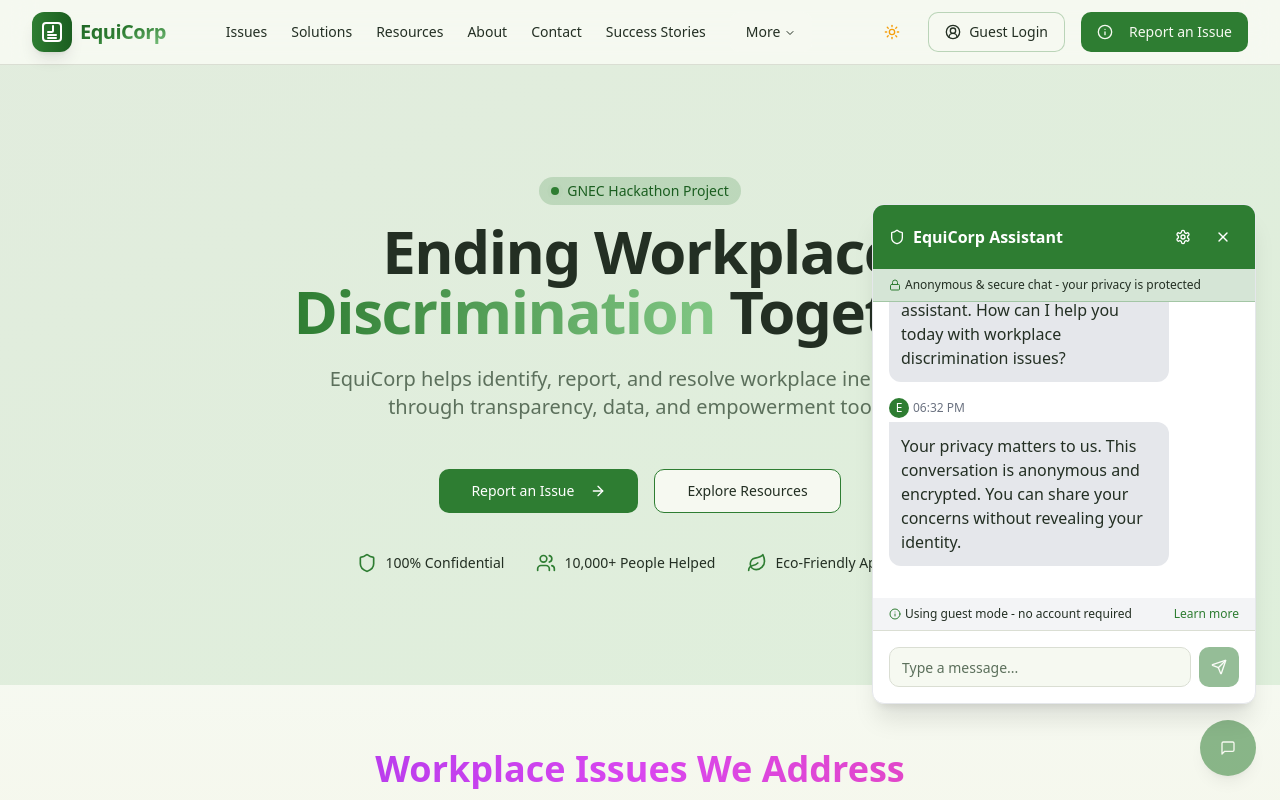
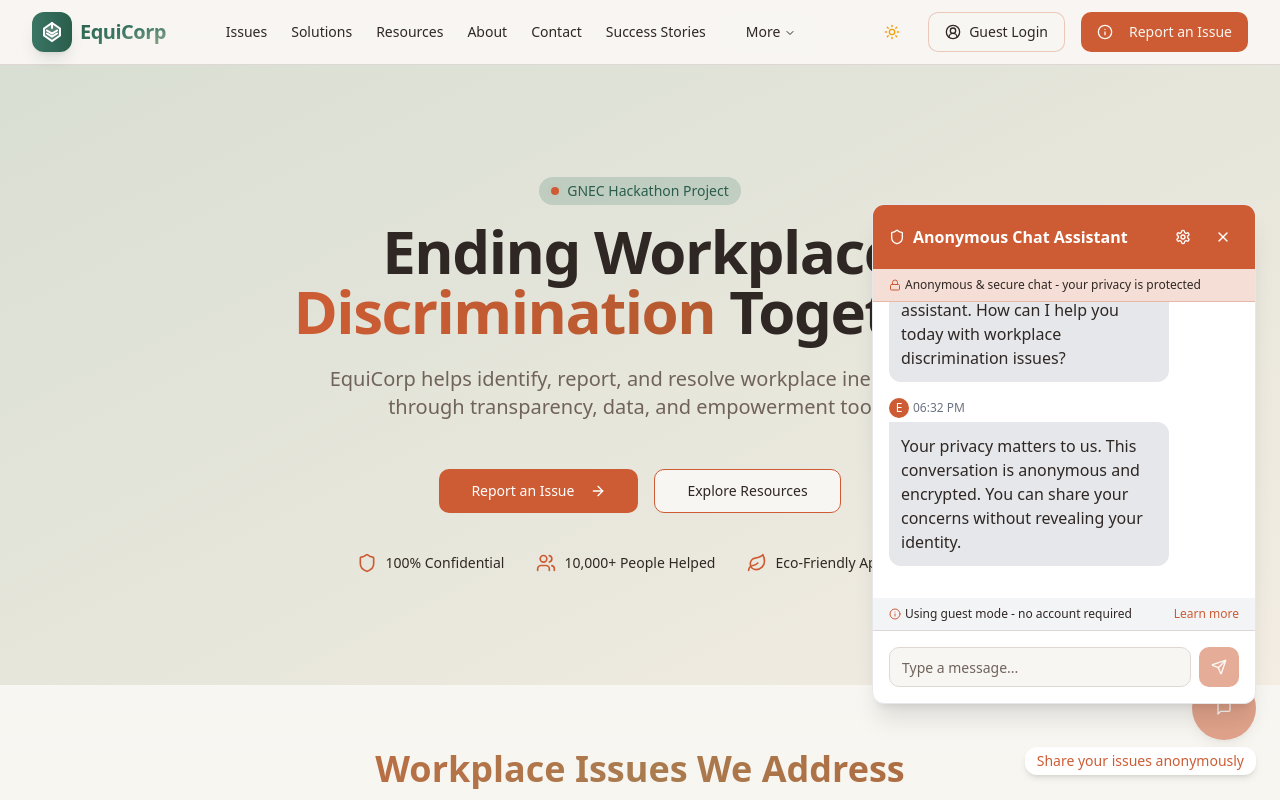
Before and after one commit to arnavsahaa/EquiCorp, a React (Vite) app: page / in a window 1280 px wide. Both pictures are taken after a click on the button "Open Chat". Shown: the top 800 px of the page. Built offline with nearby package versions, Linux system fonts and the light colour scheme.

Commit message:
Refactor: Improve app color scheme and chatbot UI
- Updated the color scheme for a more modern and visually appealing design.
- Enhanced the chatbot UI for better visibility and user experience.
- Added "Share your issues anonymously" text to the chatbot.

```diff
--- a/src/components/chat-bot.tsx
+++ b/src/components/chat-bot.tsx
@@ -1,4 +1,3 @@
-
 import { useState, useRef, useEffect } from "react";
 import { Button } from "@/components/ui/button";
 import { Input } from "@/components/ui/input";
@@ -238,23 +237,29 @@ export function ChatBot() {
 
   return (
     <>
-      {/* Chat Bot Button with animation */}
-      <Button
-        onClick={() => setIsOpen(true)}
-        className="fixed bottom-6 right-6 rounded-full h-14 w-14 shadow-lg bg-nature-green hover:bg-nature-forest animate-pulse hover:animate-none hover:scale-110 transition-transform z-50"
-      >
-        <MessageSquare className="h-6 w-6" />
-        <span className="sr-only">Open Chat</span>
-      </Button>
+      {/* Chat Bot Button with animation and better visibility */}
+      <div className="fixed bottom-6 right-6 z-50 flex flex-col items-end space-y-2">
+        <Button
+          onClick={() => setIsOpen(true)}
+          className={`rounded-full h-16 w-16 shadow-lg bg-nature-terracotta hover:bg-nature-rust
+                     animate-pulse hover:animate-none hover:scale-110 transition-transform`}
+        >
+          <MessageSquare className="h-7 w-7" />
+          <span className="sr-only">Open Chat</span>
+        </Button>
+        <div className="bg-white dark:bg-gray-800 py-1 px-3 rounded-lg shadow-md text-sm font-medium text-nature-terracotta animate-bounce-subtle">
+          Share your issues anonymously
+        </div>
+      </div>
 
       {/* Chat Bot Panel */}
       {isOpen && (
         <div className="fixed bottom-24 right-6 w-80 md:w-96 h-[500px] bg-white dark:bg-gray-900 rounded-xl shadow-xl border border-gray-200 dark:border-gray-800 flex flex-col z-50 overflow-hidden animate-fade-in">
           {/* Header */}
-          <div className="bg-nature-green p-4 text-white flex justify-between items-center">
+          <div className="bg-nature-terracotta p-4 text-white flex justify-between items-center">
             <div className="flex items-center gap-2">
               <Shield className="h-4 w-4" />
-              <h3 className="font-semibold">EquiCorp Assistant</h3>
+              <h3 className="font-semibold">Anonymous Chat Assistant</h3>
             </div>
             <div className="flex items-center gap-2">
               <Button
@@ -278,8 +283,8 @@ export function ChatBot() {
           </div>
 
           {/* Privacy Banner */}
-          <div className="bg-nature-green/20 px-4 py-2 text-xs flex items-center border-b border-nature-green/30">
-            <Lock className="h-3 w-3 mr-1 text-nature-green" />
+          <div className="bg-nature-terracotta/20 px-4 py-2 text-xs flex items-center border-b border-nature-terracotta/30">
+            <Lock className="h-3 w-3 mr-1 text-nature-terracotta" />
             <span>Anonymous & secure chat - your privacy is protected</span>
           </div>
 
@@ -306,7 +311,7 @@ export function ChatBot() {
                 >
                   <div className="flex items-center mb-1">
                     {msg.role === "bot" ? (
-                      <div className="w-5 h-5 rounded-full bg-nature-green flex items-center justify-center text-white text-xs mr-1">
+                      <div className="w-5 h-5 rounded-full bg-nature-terracotta flex items-center justify-center text-white text-xs mr-1">
                         E
                       </div>
                     ) : (
@@ -317,7 +322,7 @@ export function ChatBot() {
                   <div
                     className={`p-3 rounded-lg ${
                       msg.role === "user"
-                        ? "bg-nature-green text-white rounded-tr-none"
+                        ? "bg-nature-terracotta text-white rounded-tr-none"
                         : "bg-gray-200 dark:bg-gray-700 rounded-tl-none"
                     }`}
                   >
@@ -329,7 +334,7 @@ export function ChatBot() {
               {isTyping && (
                 <div className="mb-4 mr-auto max-w-[80%]">
                   <div className="flex items-center mb-1">
-                    <div className="w-5 h-5 rounded-full bg-nature-green flex items-center justify-center text-white text-xs mr-1">
+                    <div className="w-5 h-5 rounded-full bg-nature-terracotta flex items-center justify-center text-white text-xs mr-1">
                       E
                     </div>
                   </div>
@@ -352,13 +357,13 @@ export function ChatBot() {
               {/* Guest Login Prompt */}
               <div className="px-4 py-2 bg-gray-100 dark:bg-gray-800 text-xs flex items-center justify-between">
                 <div className="flex items-center">
-                  <Info className="h-3 w-3 mr-1 text-nature-green" />
+                  <Info className="h-3 w-3 mr-1 text-nature-terracotta" />
                   <span>Using guest mode - no account required</span>
                 </div>
                 <Button
                   variant="link"
                   size="sm"
-                  className="text-xs p-0 h-auto text-nature-green"
+                  className="text-xs p-0 h-auto text-nature-terracotta"
                   onClick={() => {
                     toast({
                       title: "Guest Mode Active",
@@ -383,7 +388,7 @@ export function ChatBot() {
                   <Button
                     size="icon"
                     onClick={handleSend}
-                    className={`${isGeminiEnabled ? 'bg-nature-green' : 'bg-nature-green'} hover:bg-nature-forest transition-colors`}
+                    className={`${isGeminiEnabled ? 'bg-nature-terracotta' : 'bg-nature-terracotta'} hover:bg-nature-rust transition-colors`}
                     disabled={!input.trim()}
                   >
                     <Send className="h-4 w-4" />
@@ -391,7 +396,7 @@ export function ChatBot() {
                 </div>
                 {isGeminiEnabled && (
                   <div className="mt-2 flex items-center justify-center">
-                    <span className="text-xs text-nature-green">Powered by Google Gemini</span>
+                    <span className="text-xs text-nature-terracotta">Powered by Google Gemini</span>
                   </div>
                 )}
               </div>
--- a/src/components/header.tsx
+++ b/src/components/header.tsx
@@ -11,7 +11,6 @@ import {
   NavigationMenuLink,
   NavigationMenuList,
   NavigationMenuTrigger,
-  navigationMenuTriggerStyle,
 } from "@/components/ui/navigation-menu";
 
 export function Header() {
@@ -29,23 +28,23 @@ export function Header() {
 
         {/* Desktop Navigation */}
         <nav className="hidden md:flex items-center gap-6">
-          <a href="#issues" className="text-sm font-medium hover:text-nature-green transition-colors hover:scale-105 transform duration-200">Issues</a>
-          <a href="#solutions" className="text-sm font-medium hover:text-nature-green transition-colors hover:scale-105 transform duration-200">Solutions</a>
-          <a href="#resources" className="text-sm font-medium hover:text-nature-green transition-colors hover:scale-105 transform duration-200">Resources</a>
-          <a href="#about" className="text-sm font-medium hover:text-nature-green transition-colors hover:scale-105 transform duration-200">About</a>
-          <a href="#contact" className="text-sm font-medium hover:text-nature-green transition-colors hover:scale-105 transform duration-200">Contact</a>
-          <a href="/stories" className="text-sm font-medium hover:text-nature-green transition-colors hover:scale-105 transform duration-200">Success Stories</a>
+          <a href="#issues" className="text-sm font-medium hover:text-nature-terracotta transition-colors hover:scale-105 transform duration-200">Issues</a>
+          <a href="#solutions" className="text-sm font-medium hover:text-nature-terracotta transition-colors hover:scale-105 transform duration-200">Solutions</a>
+          <a href="#resources" className="text-sm font-medium hover:text-nature-terracotta transition-colors hover:scale-105 transform duration-200">Resources</a>
+          <a href="#about" className="text-sm font-medium hover:text-nature-terracotta transition-colors hover:scale-105 transform duration-200">About</a>
+          <a href="#contact" className="text-sm font-medium hover:text-nature-terracotta transition-colors hover:scale-105 transform duration-200">Contact</a>
+          <a href="/stories" className="text-sm font-medium hover:text-nature-terracotta transition-colors hover:scale-105 transform duration-200">Success Stories</a>
 
           {/* More Options Menu */}
           <NavigationMenu>
             <NavigationMenuList>
               <NavigationMenuItem>
-                <NavigationMenuTrigger className="hover:text-nature-green">More</NavigationMenuTrigger>
+                <NavigationMenuTrigger className="hover:text-nature-terracotta">More</NavigationMenuTrigger>
                 <NavigationMenuContent>
                   <ul className="grid w-[200px] gap-3 p-4">
                     <li>
                       <NavigationMenuLink asChild>
-                        <a href="/faq" className="flex items-center gap-2 p-2 hover:bg-nature-green/10 rounded-md transition-colors">
+                        <a href="/faq" className="flex items-center gap-2 p-2 hover:bg-nature-terracotta/10 rounded-md transition-colors">
                           <Search className="w-4 h-4" />
                           <span>FAQ</span>
                         </a>
@@ -53,7 +52,7 @@ export function Header() {
                     </li>
                     <li>
                       <NavigationMenuLink asChild>
-                        <a href="/blog" className="flex items-center gap-2 p-2 hover:bg-nature-green/10 rounded-md transition-colors">
+                        <a href="/blog" className="flex items-center gap-2 p-2 hover:bg-nature-terracotta/10 rounded-md transition-colors">
                           <Info className="w-4 h-4" />
                           <span>Blog</span>
                         </a>
@@ -61,7 +60,7 @@ export function Header() {
                     </li>
                     <li>
                       <NavigationMenuLink asChild>
-                        <a href="/stories" className="flex items-center gap-2 p-2 hover:bg-nature-green/10 rounded-md transition-colors">
+                        <a href="/stories" className="flex items-center gap-2 p-2 hover:bg-nature-terracotta/10 rounded-md transition-colors">
                           <User className="w-4 h-4" />
                           <span>Success Stories</span>
                         </a>
@@ -69,7 +68,7 @@ export function Header() {
                     </li>
                     <li>
                       <NavigationMenuLink asChild>
-                        <a href="/legal" className="flex items-center gap-2 p-2 hover:bg-nature-green/10 rounded-md transition-colors">
+                        <a href="/legal" className="flex items-center gap-2 p-2 hover:bg-nature-terracotta/10 rounded-md transition-colors">
                           <ShieldAlert className="w-4 h-4" />
                           <span>Legal Resources</span>
                         </a>
@@ -89,7 +88,7 @@ export function Header() {
           {/* Anonymous Login Button */}
           <Button
             variant="outline"
-            className="hidden md:flex items-center gap-2 hover:bg-nature-green/10 border-nature-green/30"
+            className="hidden md:flex items-center gap-2 hover:bg-nature-terracotta/10 border-nature-terracotta/30"
             onClick={() => alert("Guest login feature coming soon!")}
           >
             <UserCircle2 className="h-4 w-4" />
@@ -97,7 +96,7 @@ export function Header() {
           </Button>
 
           {/* Report Issue Button */}
-          <Button className="hidden md:flex bg-nature-green hover:bg-nature-forest hover:scale-105 transition-transform">
+          <Button className="hidden md:flex bg-nature-terracotta hover:bg-nature-rust hover:scale-105 transition-transform">
             <Info className="h-4 w-4 mr-2" />
             Report an Issue
           </Button>
@@ -123,36 +122,36 @@ export function Header() {
       {isMenuOpen && (
         <div className="fixed inset-0 top-16 bg-background z-40 md:hidden animate-fade-in">
           <nav className="container mt-8 flex flex-col gap-6 text-center">
-            <a href="#issues" className="text-xl font-medium py-3 border-b border-border hover:text-nature-green" onClick={() => setIsMenuOpen(false)}>
+            <a href="#issues" className="text-xl font-medium py-3 border-b border-border hover:text-nature-terracotta" onClick={() => setIsMenuOpen(false)}>
               Issues
             </a>
-            <a href="#solutions" className="text-xl font-medium py-3 border-b border-border hover:text-nature-green" onClick={() => setIsMenuOpen(false)}>
+            <a href="#solutions" className="text-xl font-medium py-3 border-b border-border hover:text-nature-terracotta" onClick={() => setIsMenuOpen(false)}>
               Solutions
             </a>
-            <a href="#resources" className="text-xl font-medium py-3 border-b border-border hover:text-nature-green" onClick={() => setIsMenuOpen(false)}>
+            <a href="#resources" className="text-xl font-medium py-3 border-b border-border hover:text-nature-terracotta" onClick={() => setIsMenuOpen(false)}>
               Resources
             </a>
-            <a href="#about" className="text-xl font-medium py-3 border-b border-border hover:text-nature-green" onClick={() => setIsMenuOpen(false)}>
+            <a href="#about" className="text-xl font-medium py-3 border-b border-border hover:text-nature-terracotta" onClick={() => setIsMenuOpen(false)}>
               About
             </a>
-            <a href="#contact" className="text-xl font-medium py-3 border-b border-border hover:text-nature-green" onClick={() => setIsMenuOpen(false)}>
+            <a href="#contact" className="text-xl font-medium py-3 border-b border-border hover:text-nature-terracotta" onClick={() => setIsMenuOpen(false)}>
               Contact
             </a>
-            <a href="/stories" className="text-xl font-medium py-3 border-b border-border hover:text-nature-green" onClick={() => setIsMenuOpen(false)}>
+            <a href="/stories" className="text-xl font-medium py-3 border-b border-border hover:text-nature-terracotta" onClick={() => setIsMenuOpen(false)}>
               Success Stories
             </a>
             <div className="grid grid-cols-1 gap-4 mt-4">
               <h3 className="text-lg font-medium">More</h3>
-              <a href="/faq" className="text-md py-2 hover:text-nature-green" onClick={() => setIsMenuOpen(false)}>
+              <a href="/faq" className="text-md py-2 hover:text-nature-terracotta" onClick={() => setIsMenuOpen(false)}>
                 FAQ
               </a>
-              <a href="/blog" className="text-md py-2 hover:text-nature-green" onClick={() => setIsMenuOpen(false)}>
+              <a href="/blog" className="text-md py-2 hover:text-nature-terracotta" onClick={() => setIsMenuOpen(false)}>
                 Blog
               </a>
-              <a href="/stories" className="text-md py-2 hover:text-nature-green" onClick={() => setIsMenuOpen(false)}>
+              <a href="/stories" className="text-md py-2 hover:text-nature-terracotta" onClick={() => setIsMenuOpen(false)}>
                 Success Stories
               </a>
-              <a href="/legal" className="text-md py-2 hover:text-nature-green" onClick={() => setIsMenuOpen(false)}>
+              <a href="/legal" className="text-md py-2 hover:text-nature-terracotta" onClick={() => setIsMenuOpen(false)}>
                 Legal Resources
               </a>
             </div>
@@ -167,7 +166,7 @@ export function Header() {
               <UserCircle2 className="h-4 w-4 mr-2" />
               Guest Login
             </Button>
-            <Button className="mt-4 bg-nature-green hover:bg-nature-forest">
+            <Button className="mt-4 bg-nature-terracotta hover:bg-nature-rust">
               <Info className="h-4 w-4 mr-2" />
               Report an Issue
             </Button>
--- a/src/components/hero.tsx
+++ b/src/components/hero.tsx
@@ -4,19 +4,19 @@ import { ArrowRight, Shield, Users, Leaf } from "lucide-react";
 
 export function Hero() {
   return (
-    <section className="py-20 md:py-28 bg-gradient-to-br from-nature-green/10 to-nature-leaf/20 dark:from-nature-forest/40 dark:to-nature-moss/30">
+    <section className="py-20 md:py-28 bg-gradient-to-br from-nature-sage/30 to-nature-sand/20 dark:from-nature-forest/40 dark:to-nature-earth/30">
       <div className="container">
         <div className="text-center mx-auto max-w-3xl">
           <div className="inline-flex items-center gap-2 bg-nature-green/20 px-3 py-1 rounded-full text-nature-forest dark:text-nature-leaf font-medium text-sm mb-4">
             <span className="relative flex h-2 w-2">
-              <span className="animate-ping absolute inline-flex h-full w-full rounded-full bg-nature-green dark:bg-nature-leaf opacity-75"></span>
-              <span className="relative inline-flex rounded-full h-2 w-2 bg-nature-green dark:bg-nature-leaf"></span>
+              <span className="animate-ping absolute inline-flex h-full w-full rounded-full bg-nature-terracotta dark:bg-nature-terracotta opacity-75"></span>
+              <span className="relative inline-flex rounded-full h-2 w-2 bg-nature-terracotta dark:bg-nature-terracotta"></span>
             </span>
             GNEC Hackathon Project
           </div>
 
           <h1 className="text-4xl md:text-5xl lg:text-6xl font-bold tracking-tight mb-6 animate-fade-in">
-            Ending Workplace <span className="bg-gradient-to-r from-nature-green to-nature-leaf bg-clip-text text-transparent">Discrimination</span> Together
+            Ending Workplace <span className="bg-gradient-to-r from-nature-terracotta to-nature-rust bg-clip-text text-transparent">Discrimination</span> Together
           </h1>
 
           <p className="text-xl text-muted-foreground max-w-2xl mx-auto mb-8 animate-fade-in" style={{animationDelay: "200ms"}}>
@@ -25,25 +25,25 @@ export function Hero() {
           </p>
 
           <div className="flex flex-col sm:flex-row gap-4 pt-4 justify-center animate-fade-in" style={{animationDelay: "400ms"}}>
-            <Button size="lg" className="bg-nature-green hover:bg-nature-forest text-white hover-lift">
+            <Button size="lg" className="bg-nature-terracotta hover:bg-nature-rust text-white hover-lift">
               Report an Issue <ArrowRight className="ml-2 h-4 w-4" />
             </Button>
-            <Button size="lg" variant="outline" className="border-nature-green hover:bg-nature-green/10 dark:hover:bg-nature-green/20 hover-lift">
+            <Button size="lg" variant="outline" className="border-nature-terracotta hover:bg-nature-terracotta/10 dark:hover:bg-nature-terracotta/20 hover-lift">
               Explore Resources
             </Button>
           </div>
 
           <div className="flex flex-wrap items-center justify-center gap-x-8 gap-y-4 pt-10 animate-fade-in" style={{animationDelay: "600ms"}}>
             <div className="flex items-center gap-2">
-              <Shield className="h-5 w-5 text-nature-green" />
+              <Shield className="h-5 w-5 text-nature-terracotta" />
               <span className="text-sm">100% Confidential</span>
             </div>
             <div className="flex items-center gap-2">
-              <Users className="h-5 w-5 text-nature-green" />
+              <Users className="h-5 w-5 text-nature-terracotta" />
               <span className="text-sm">10,000+ People Helped</span>
             </div>
             <div className="flex items-center gap-2">
-              <Leaf className="h-5 w-5 text-nature-green" />
+              <Leaf className="h-5 w-5 text-nature-terracotta" />
               <span className="text-sm">Eco-Friendly Approach</span>
             </div>
           </div>
--- a/src/components/logo.tsx
+++ b/src/components/logo.tsx
@@ -6,13 +6,13 @@ export function Logo() {
     <div className="flex items-center gap-2 group">
       <div className="bg-gradient-to-r from-nature-green to-nature-forest w-10 h-10 rounded-lg flex items-center justify-center shadow-lg transform transition-transform duration-300 group-hover:scale-110">
         <svg width="24" height="24" viewBox="0 0 24 24" fill="none" xmlns="http://www.w3.org/2000/svg" className="text-white">
-          <path d="M6 3C4.34315 3 3 4.34315 3 6V18C3 19.6569 4.34315 21 6 21H18C19.6569 21 21 19.6569 21 18V6C21 4.34315 19.6569 3 18 3H6Z" stroke="currentColor" strokeWidth="2"/>
-          <path d="M13 6L13 10.5C13 11.3284 12.3284 12 11.5 12H8" stroke="currentColor" strokeWidth="2" strokeLinecap="round"/>
-          <path d="M8 15H16" stroke="currentColor" strokeWidth="2" strokeLinecap="round"/>
-          <path d="M8 18H16" stroke="currentColor" strokeWidth="2" strokeLinecap="round"/>
+          <path d="M12 3L20 8.5V15.5L12 21L4 15.5V8.5L12 3Z" stroke="currentColor" strokeWidth="2" fill="currentColor" fillOpacity="0.2"/>
+          <path d="M7 13.5L12 16.5L17 13.5" stroke="currentColor" strokeWidth="2" strokeLinecap="round"/>
+          <path d="M7 10.5L12 13.5L17 10.5" stroke="currentColor" strokeWidth="2" strokeLinecap="round"/>
+          <path d="M12 3L12 8" stroke="currentColor" strokeWidth="2" strokeLinecap="round"/>
         </svg>
       </div>
-      <span className="text-xl font-bold tracking-tight bg-gradient-to-br from-nature-forest via-nature-green to-nature-leaf bg-clip-text text-transparent group-hover:opacity-80 transition-opacity">EquiCorp</span>
+      <span className="text-xl font-bold tracking-tight bg-gradient-to-br from-nature-forest via-nature-green to-nature-sage bg-clip-text text-transparent group-hover:opacity-80 transition-opacity">EquiCorp</span>
     </div>
   );
 }
--- a/src/index.css
+++ b/src/index.css
@@ -4,76 +4,76 @@
 
 @layer base {
   :root {
-    --background: 83 42% 96%;
-    --foreground: 120 15% 16%;
+    --background: 45 30% 96%;
+    --foreground: 20 15% 16%;
 
     --card: 0 0% 100%;
-    --card-foreground: 120 15% 16%;
+    --card-foreground: 20 15% 16%;
 
     --popover: 0 0% 100%;
-    --popover-foreground: 120 15% 16%;
+    --popover-foreground: 20 15% 16%;
 
-    --primary: 142 50% 42%;
-    --primary-foreground: 83 42% 96%;
+    --primary: 160 30% 40%;
+    --primary-foreground: 45 30% 96%;
 
-    --secondary: 36 96% 50%;
-    --secondary-foreground: 120 15% 16%;
+    --secondary: 25 60% 50%;
+    --secondary-foreground: 20 15% 16%;
 
-    --muted: 83 42% 90%;
-    --muted-foreground: 120 10% 40%;
+    --muted: 45 20% 90%;
+    --muted-foreground: 20 10% 40%;
 
-    --accent: 36 96% 42%;
-    --accent-foreground: 120 15% 16%;
+    --accent: 25 70% 50%;
+    --accent-foreground: 20 15% 16%;
 
     --destructive: 0 84% 60%;
-    --destructive-foreground: 83 42% 96%;
+    --destructive-foreground: 45 30% 96%;
 
-    --border: 83 15% 85%;
-    --input: 83 15% 85%;
-    --ring: 142 50% 42%;
+    --border: 20 15% 85%;
+    --input: 20 15% 85%;
+    --ring: 160 30% 40%;
 
     --radius: 0.75rem;
 
-    --sidebar-background: 120 15% 16%;
-    --sidebar-foreground: 83 42% 90%;
-    --sidebar-primary: 142 50% 42%;
-    --sidebar-primary-foreground: 120 15% 16%;
-    --sidebar-accent: 120 15% 21%;
-    --sidebar-accent-foreground: 83 42% 90%;
-    --sidebar-border: 120 15% 21%;
-    --sidebar-ring: 120 10% 55%;
+    --sidebar-background: 20 15% 16%;
+    --sidebar-foreground: 45 30% 90%;
+    --sidebar-primary: 160 30% 40%;
+    --sidebar-primary-foreground: 20 15% 16%;
+    --sidebar-accent: 20 15% 21%;
+    --sidebar-accent-foreground: 45 30% 90%;
+    --sidebar-border: 20 15% 21%;
+    --sidebar-ring: 20 10% 55%;
   }
 
   .dark {
-    --background: 120 15% 16%;
-    --foreground: 83 42% 90%;
+    --background: 20 15% 16%;
+    --foreground: 45 30% 90%;
 
-    --card: 120 15% 16%;
-    --card-foreground: 83 42% 90%;
+    --card: 20 15% 16%;
+    --card-foreground: 45 30% 90%;
 
-    --popover: 120 15% 18%;
-    --popover-foreground: 83 42% 90%;
+    --popover: 20 15% 18%;
+    --popover-foreground: 45 30% 90%;
 
-    --primary: 142 55% 39%;
-    --primary-foreground: 120 15% 16%;
+    --primary: 160 35% 39%;
+    --primary-foreground: 20 15% 16%;
 
-    --secondary: 36 92% 40%;
-    --secondary-foreground: 83 42% 90%;
+    --secondary: 25 65% 40%;
+    --secondary-foreground: 45 30% 90%;
 
-    --muted: 120 10% 22%;
-    --muted-foreground: 120 10% 65%;
+    --muted: 20 10% 22%;
+    --muted-foreground: 20 10% 65%;
 
-    --accent: 36 92% 50%;
-    --accent-foreground: 120 15% 16%;
+    --accent: 25 65% 50%;
+    --accent-foreground: 20 15% 16%;
 
     --destructive: 0 62.8% 30.6%;
     --destructive-foreground: 0 0% 98%;
 
-    --border: 120 10% 22%;
-    --input: 120 10% 22%;
-    --ring: 142 55% 30%;
+    --border: 20 10% 22%;
+    --input: 20 10% 22%;
+    --ring: 160 35% 30%;
 
-    --accent-dark: 142 60% 16%;
+    --accent-dark: 160 40% 16%;
   }
 }
 
@@ -119,7 +119,7 @@
   }
 
   .text-gradient {
-    @apply bg-gradient-to-r from-purple-600 via-fuchsia-500 to-pink-500 bg-clip-text text-transparent;
+    @apply bg-gradient-to-r from-nature-terracotta via-nature-earth to-nature-rust bg-clip-text text-transparent;
   }
 }
 
@@ -233,6 +233,6 @@
     @apply transition-all duration-300;
   }
   .hover-glow:hover {
-    @apply shadow-[0_0_15px_rgba(39,174,96,0.6)];
+    @apply shadow-[0_0_15px_rgba(58,117,99,0.6)];
   }
 }
```
Also changed, not shown: src/components/footer.tsx (+21 -1 lines), src/components/video-gallery.tsx (+15 -20 lines), tailwind.config.ts (+15 -10 lines).
